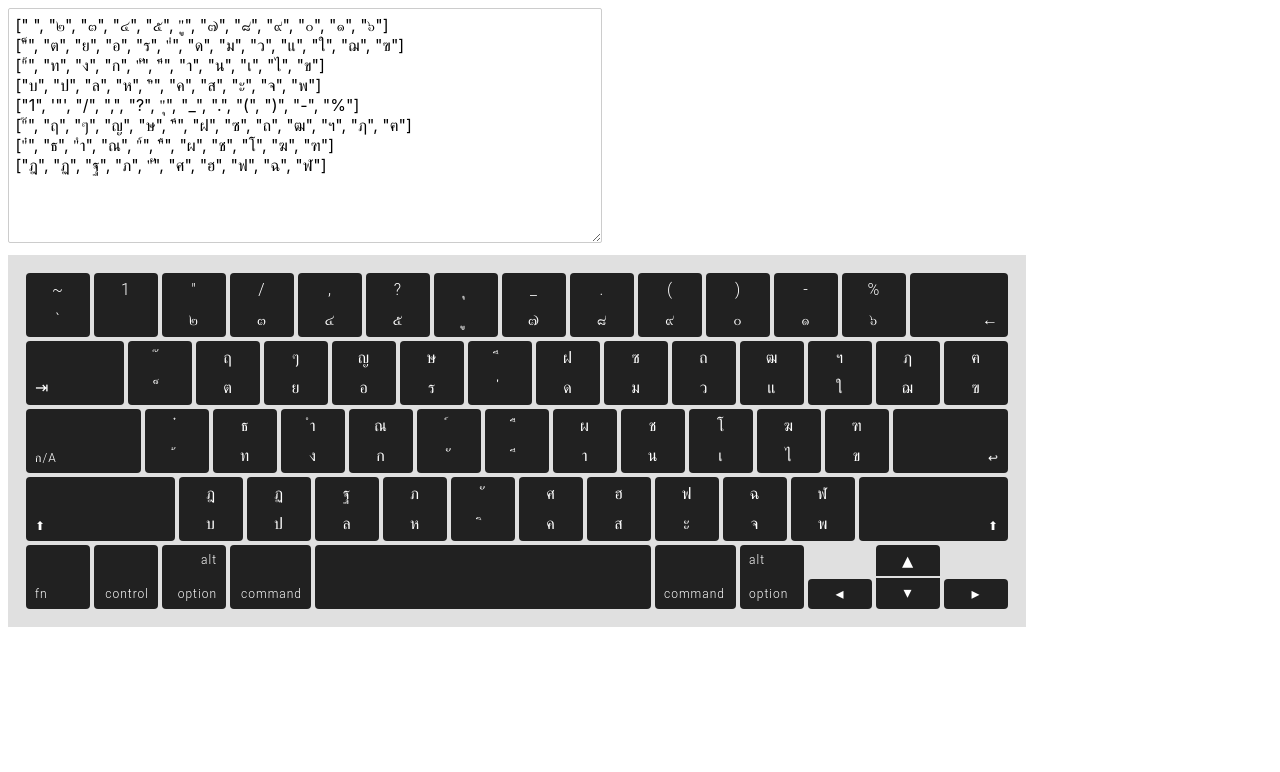
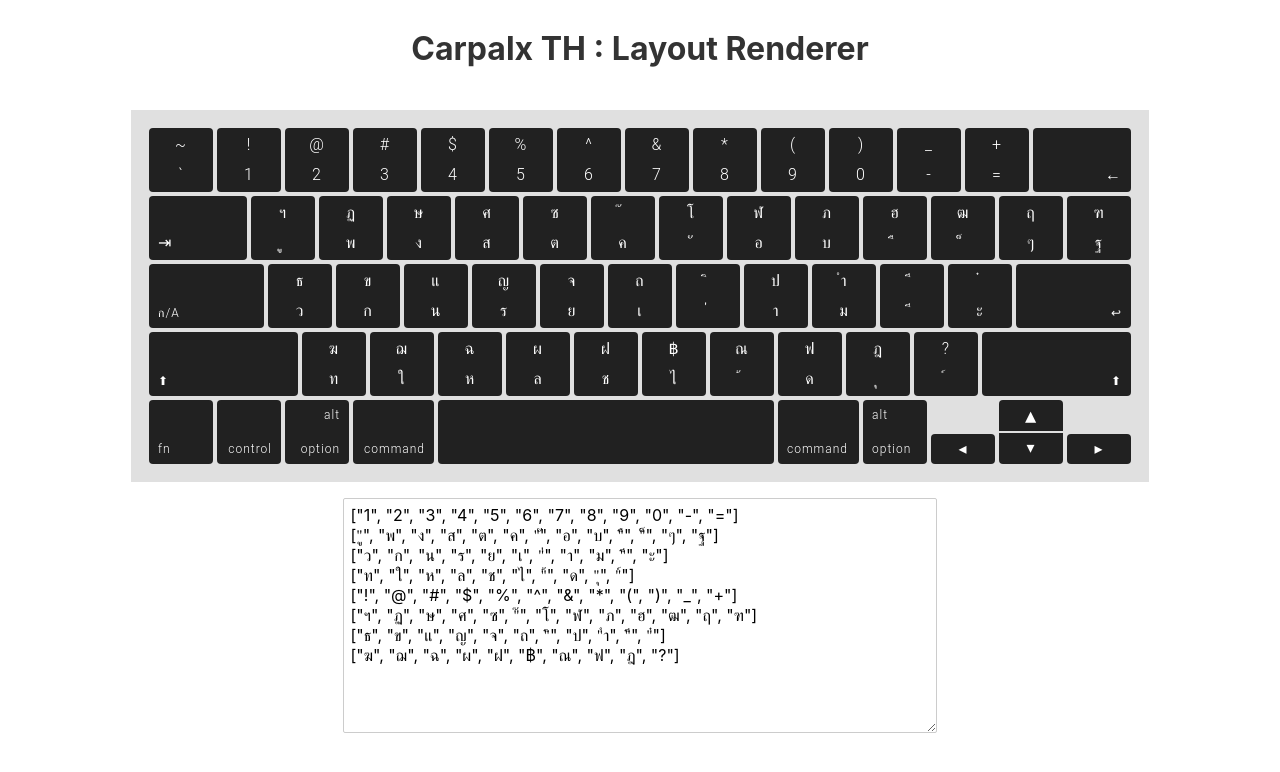
Before and after one commit to Manoonchai/carpalx-th, a Svelte app in the folder web/: page / in a window 1280 px wide. Shown: the top 772 px of the page. Built offline with nearby package versions, Linux system fonts and the light colour scheme.

Commit message:
:sparkles: (web): Render Manoonchai layout v0.1

```diff
--- a/web/public/index.html
+++ b/web/public/index.html
@@ -1,18 +1,17 @@
 <!DOCTYPE html>
 <html lang="en">
-<head>
-	<meta charset='utf-8'>
-	<meta name='viewport' content='width=device-width,initial-scale=1'>
+  <head>
+    <meta charset="utf-8" />
+    <meta name="viewport" content="width=device-width,initial-scale=1" />
 
-	<title>Svelte app</title>
+    <title>Carpalx TH</title>
 
-	<link rel='icon' type='image/png' href='/favicon.png'>
-	<link rel='stylesheet' href='/global.css'>
-	<link rel='stylesheet' href='/build/bundle.css'>
+    <link rel="icon" type="image/png" href="/favicon.png" />
+    <link rel="stylesheet" href="/global.css" />
+    <link rel="stylesheet" href="/build/bundle.css" />
 
-	<script defer src='/build/bundle.js'></script>
-</head>
+    <script defer src="/build/bundle.js"></script>
+  </head>
 
-<body>
-</body>
+  <body></body>
 </html>
--- a/web/src/App.svelte
+++ b/web/src/App.svelte
@@ -1,25 +1,27 @@
 <script lang="ts">
-  let layout = '[" ", "๒", "๓", "๔", "๕", "ู", "๗", "๘", "๙", "๐", "๑", "๖"]\n' +
-               '["็", "ต", "ย", "อ", "ร", "่", "ด", "ม", "ว", "แ", "ใ", "ฌ", "ฃ"]\n' +
-               '["้", "ท", "ง", "ก", "ั", "ี", "า", "น", "เ", "ไ", "ข"]\n' +
-               '["บ", "ป", "ล", "ห", "ิ", "ค", "ส", "ะ", "จ", "พ"]\n' +
-               '["1", \'"\', "/", ",", "?", "ุ", "_", ".", "(", ")", "-", "%"]\n' +
-               '["๊", "ฤ", "ๆ", "ญ", "ษ", "ึ", "ฝ", "ซ", "ถ", "ฒ", "ฯ", "ฦ", "ฅ"]\n' +
-               '["๋", "ธ", "ำ", "ณ", "์", "ื", "ผ", "ช", "โ", "ฆ", "ฑ"]\n' +
-               '["ฎ", "ฏ", "ฐ", "ภ", "ั", "ศ", "ฮ", "ฟ", "ฉ", "ฬ"]\n'
+  let layout = '["1", "2", "3", "4", "5", "6", "7", "8", "9", "0", "-", "="]\n' +
+              '["ู", "พ", "ง", "ส", "ต", "ค", "ั", "อ", "บ", "ื", "็", "ๆ", "ฐ"]\n' +
+              '["ว", "ก", "น", "ร", "ย", "เ", "่", "า", "ม", "ี", "ะ"]\n' +
+              '["ท", "ใ", "ห", "ล", "ช", "ไ", "้", "ด", "ุ", "์"]\n' +
+              '["!", "@", "#", "$", "%", "^", "&", "*", "(", ")", "_", "+"]\n' +
+              '["ฯ", "ฏ", "ษ", "ศ", "ซ", "๊", "โ", "ฬ", "ภ", "ฮ", "ฒ", "ฤ", "ฑ"]\n' +
+              '["ธ", "ข", "แ", "ญ", "จ", "ถ", "ิ", "ป", "ำ", "ึ", "๋"]\n' +
+              '["ฆ", "ฌ", "ฉ", "ผ", "ฝ", "฿", "ณ", "ฟ", "ฎ", "?"]'
   $: layoutData = layout.trim().split("\n").map((line) => {
     let data = []
     try {
       data = JSON.parse(line.replaceAll('\'"\'', '"\\\""'))
     } catch (e) {
-      return ["","","","","","","","","","","","","",""]
+      return ["", "", "", "", "", "", "", "", "", "", "", "", "", ""]
     }
     return data
   })
 </script>
 
 <main>
-  <textarea bind:value={layout} cols="55" rows="11"></textarea>
+  <div class="container">
+    <h1>Carpalx TH : Layout Renderer</h1>
+
   <div class="keyboard-container">
     <div class="keyboard">
       <!-- First row -->
@@ -262,6 +264,8 @@
     </div>
   </div>
 
+    <div><textarea id="layout-input" bind:value={layout} cols="55" rows="11"></textarea></div>
+  </div>
 </main>
 
 <style lang="scss">
--- a/web/src/styles.scss
+++ b/web/src/styles.scss
@@ -14,6 +14,8 @@ $keyboard-spacing: 16px;
 
 .keyboard-container {
   display: flex;
+  justify-content: center;
+  margin-top: 20px;
 }
 .keyboard {
   background-color: $color-keyboard;
@@ -151,3 +153,14 @@ $keyboard-spacing: 16px;
 .key__bottom {
   flex-grow: 1;
 }
+
+.container {
+  display: flex;
+  flex-direction: column;
+  justify-content: center;
+  align-items: center;
+}
+
+#layout-input {
+  margin-top: 1rem;
+}
```
